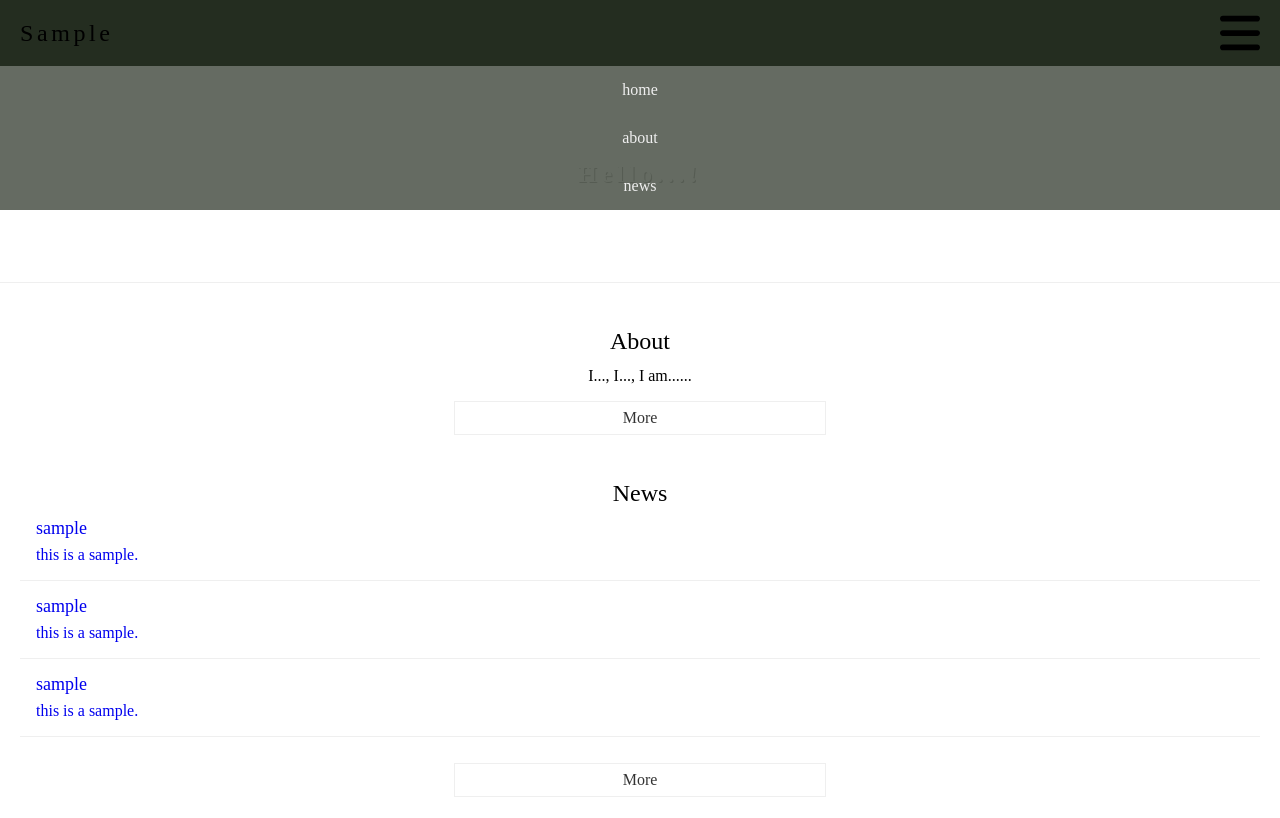
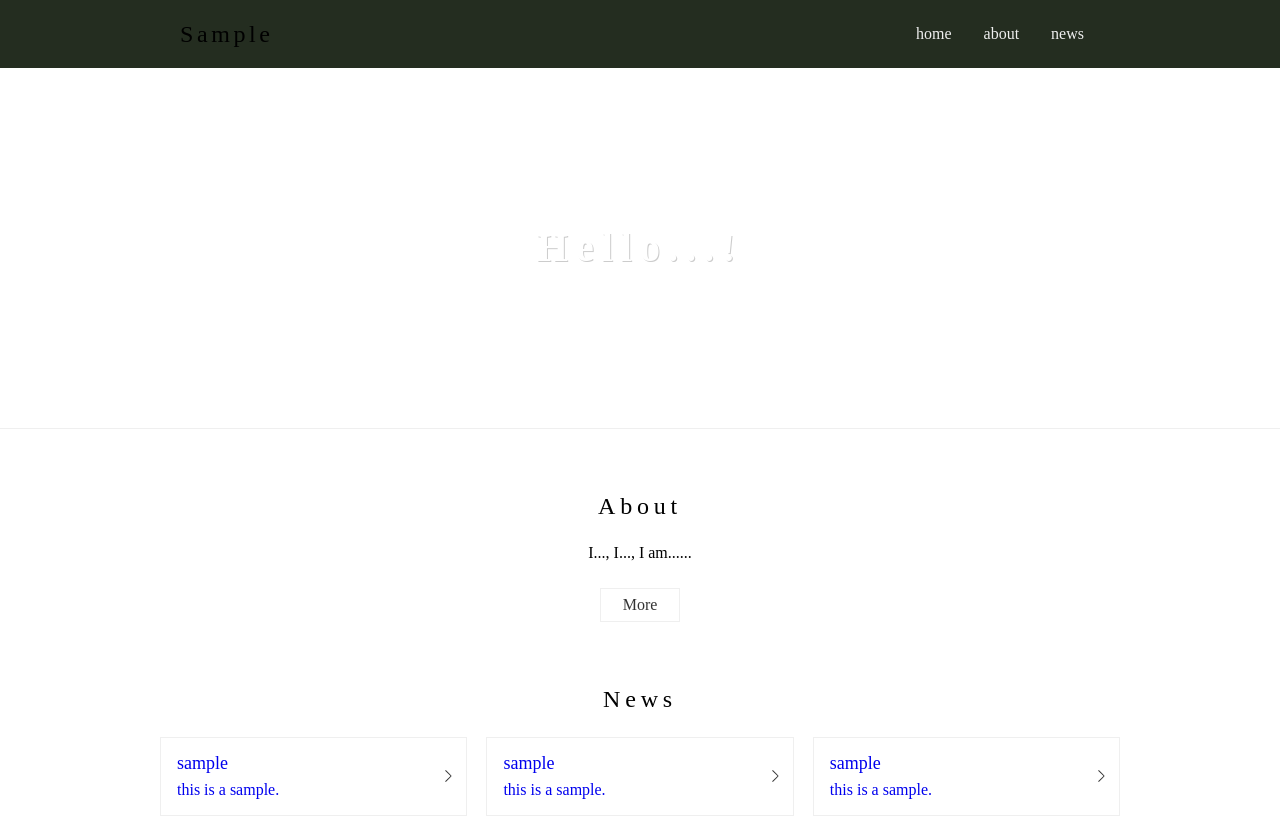
Before and after one commit to masayuki-abe/jamstack, a Nuxt app: page / in a window 1280 px wide. Shown: the top 818 px of the page. Built offline with nearby package versions, Linux system fonts and the light colour scheme.

Commit message:
pc版フロントページ実装完了

```diff
--- a/components/molecules/articlelist.vue
+++ b/components/molecules/articlelist.vue
@@ -31,15 +31,55 @@
 .l-articlelist{
   list-style: none;
   padding-bottom: 1em;
+  @media screen and (min-width: 768px) {
+    display: flex;
+    flex-wrap: wrap;
+    justify-content: space-between;
+    padding-bottom: 1.6em;
+  }
   &__item{
     font-size: 1.6rem;
+    @media screen and (min-width: 768px) {
+      width: 32%;
+    }
     a{
       display: block;
+      position: relative;
       margin-bottom: 1em;
-      padding: 0 1em 1em;
+      padding: 0 2em 0 1em;
       border-bottom: 1px #efefef solid;
       text-decoration: none;
+      @media screen and (min-width: 768px) {
+        margin-bottom: 0;
+        padding: 1em 2em 1em 1em;
+        border: 1px #efefef solid;
+        transition: background .6s ease, color .6s ease;
+        &:hover{
+          background-color: #000;
+          color: #efefef;
+        }
+      }
+      &::before, &::after{
+        content: '';
+        position: absolute;
+        right: 1em;
+        top: 50%;
+        width: .5em;
+        height: .5em;
+        margin-top: -.25em;
+        border-right: 1px #333 solid;
+      }
+      &::before{
+        transform: rotate(45deg);
+      }
+      &::after{
+        transform: rotate(-45deg);
+      }
       dl{
+        padding-bottom: 1em;
+        @media screen and (min-width: 768px) {
+          padding-bottom: 0;
+        }
         dt{
           padding-bottom: .5em;
           font-size: 1.8rem;
--- a/components/molecules/navigation.vue
+++ b/components/molecules/navigation.vue
@@ -1,6 +1,6 @@
 <template>
   <nav class="l-navigation">
-    <ul clas="l-navigation__body">
+    <ul class="l-navigation__body">
       <li class="l-navigation__body-item">
         <nuxt-link to="/">
           home
@@ -28,17 +28,37 @@
   z-index: 2;
   width: 100%;
   background-color: rgba(36, 45, 32, .7);
+  @media screen and (min-width: 768px) {
+    position: static;
+    width: auto;
+    background-color: transparent;
+  }
   &__body{
     list-style: none;
+    @media screen and (min-width: 768px) {
+      display: flex;
+      align-items: center;
+      justify-content: center;
+    }
     &-item{
       font-size: 1.6rem;
       line-height: 1;
+      @media screen and (min-width: 768px) {
+        margin: 1em;
+      }
       a{
         display: block;
         padding: 1em;
         color: #efefef;
         text-decoration: none;
         text-align: center;
+        @media screen and (min-width: 768px) {
+          display: inline;
+          padding: 0;
+          &:hover{
+            text-decoration: underline;
+          }
+        }
       }
     }
   }
--- a/components/organisms/HtmlHeader.vue
+++ b/components/organisms/HtmlHeader.vue
@@ -68,6 +68,11 @@ export default {
   justify-content: space-between;
   align-items: center;
   padding: 10px 20px;
+  @media screen and (min-width: 768px) {
+    width: 90%;
+    max-width: 960px;
+    margin: 0 auto;
+  }
 }
 .l-header{
   position: relative;
@@ -83,6 +88,9 @@ export default {
     width: 40px;
     font-size: 0;
     line-height: 0;
+    @media screen and (min-width: 768px) {
+      display: none;
+    }
   }
 }
 </style>
--- a/components/templates/FrontPage.vue
+++ b/components/templates/FrontPage.vue
@@ -21,7 +21,7 @@
         <h3 class="c-title__section">News</h3>
         <MoleculesArticlelist />
         <p class="c-button__more">
-          <nuxt-link to="/about">
+          <nuxt-link to="/news">
             More
           </nuxt-link>
         </p>
@@ -34,6 +34,12 @@
 .f-mixin{
   &__inner{
     padding: 0 20px 45px;
+    @media screen and (min-width: 768px) {
+      width: 90%;
+      max-width: 960px;
+      margin: 0 auto;
+      padding: 0 0 64px;
+    }
   }
 }
 .c-title{
@@ -42,6 +48,10 @@
     font-size: 2.4rem;
     font-weight: 400;
     text-align: center;
+    @media screen and (min-width: 768px) {
+      padding-bottom: 1em;
+      letter-spacing: .2em;
+    }
   }
 }
 .c-text{
@@ -63,12 +73,27 @@
       text-align: center;
       text-decoration: none;
     }
+    @media screen and (min-width: 768px) {
+      width: 8em;
+      a{
+        padding: .5em 0;
+        text-align: center;
+        transition: background .6s ease, color .6s ease;
+        &:hover{
+          background-color: #333;
+          color: #efefef;
+        }
+      }
+    }
   }
 }
 .p-heroimage{
   width: 100%;
   margin-bottom: 45px;
   border-bottom: 1px #efefef solid;
+  @media screen and (min-width: 768px) {
+    margin-bottom: 64px;
+  }
   h2{
     padding: 4em 0;
     color: #fff;
@@ -77,12 +102,18 @@
     letter-spacing: .2em;
     text-align: center;
     text-shadow: 1px 1px #ccc;
+    @media screen and (min-width: 768px) {
+      font-size: 4rem;
+    }
   }
 }
 .p-about{
   &__text{
     padding-bottom: 1em;
     text-align: center;
+    @media screen and (min-width: 768px) {
+      padding-bottom: 1.6em;
+    }
   }
 }
 </style>
```
